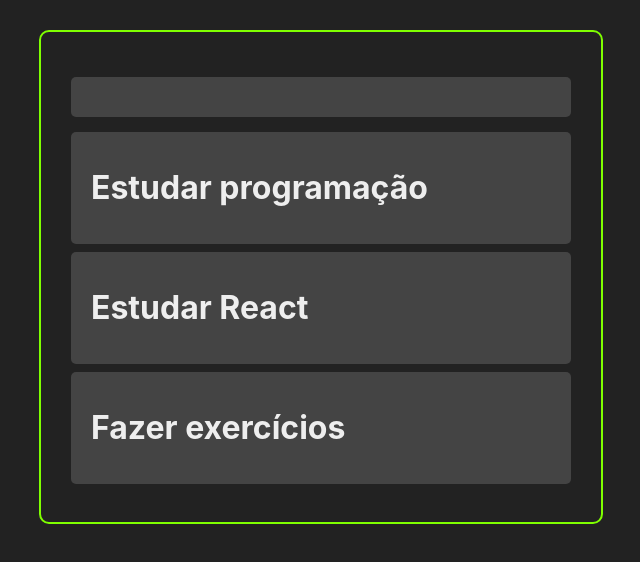
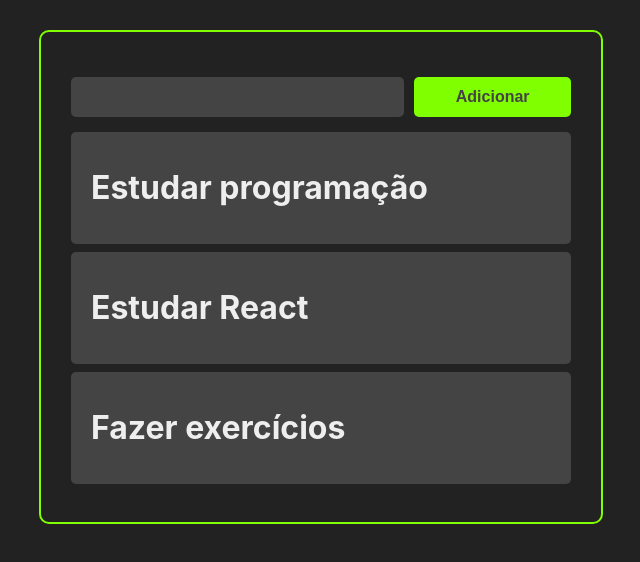
Before and after one commit to MyllaC/godev-curso-react, a React (Create React App) app: page / in a window 1280 px wide. Shown: the top 562 px of the page, without its empty margins (319-959 px from the left). Built offline with nearby package versions, Linux system fonts and the light colour scheme.

Commit message:
button component

```diff
--- a/src/components/AddTask.css
+++ b/src/components/AddTask.css
@@ -14,3 +14,8 @@
   color: #eee;
   font-size: 16px;
 }
+
+.add-task-button-container {
+  margin-left: 10px;
+  flex: 1;
+}
--- a/src/components/AddTask.jsx
+++ b/src/components/AddTask.jsx
@@ -1,10 +1,14 @@
 import React from 'react'
 import './AddTask.css'
+import Button from './Button'
 
 const AddTask = () => {
   return (
     <div className="add-task-container">
       <input className="add-task-input" type="text" />
+      <div className="add-task-button-container">
+        <Button>Adicionar</Button>
+      </div>
     </div>
   )
 }
--- /dev/null
+++ b/src/components/Button.css
@@ -0,0 +1,12 @@
+.add-task-button {
+  background-color: chartreuse;
+  height: 40px;
+  padding: 0 10px;
+  border-radius: 5px;
+  width: 100%;
+  font-size: 16px;
+  color: #444;
+  font-weight: bold;
+  cursor: pointer;
+  border: none;
+}
--- /dev/null
+++ b/src/components/Button.jsx
@@ -0,0 +1,14 @@
+//imr
+import React from 'react'
+import './Button.css'
+
+//sfc
+const Button = ({ children, onClick }) => {
+  return (
+    <button className="add-task-button" onClick={onClick}>
+      {children}
+    </button>
+  )
+}
+
+export default Button
```
